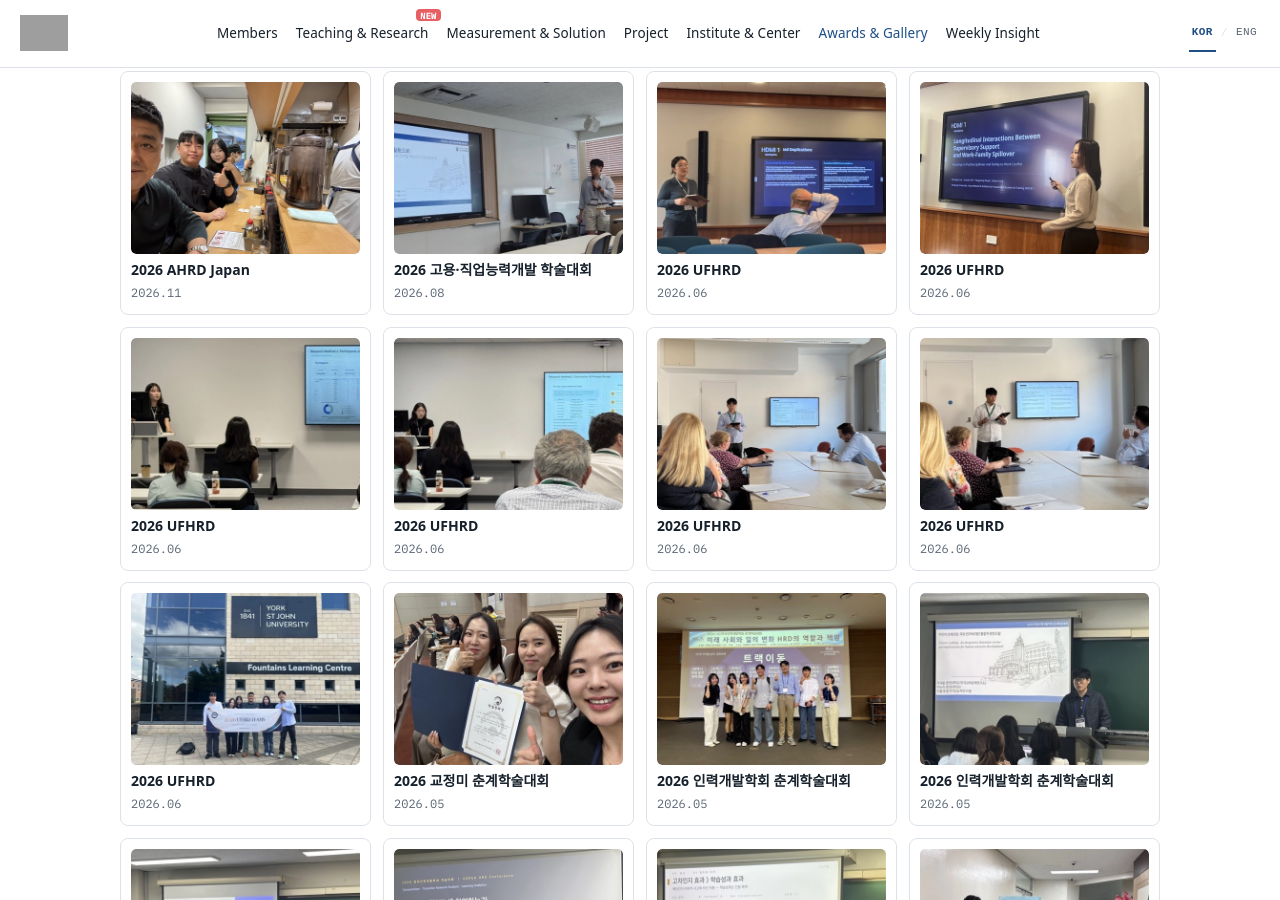
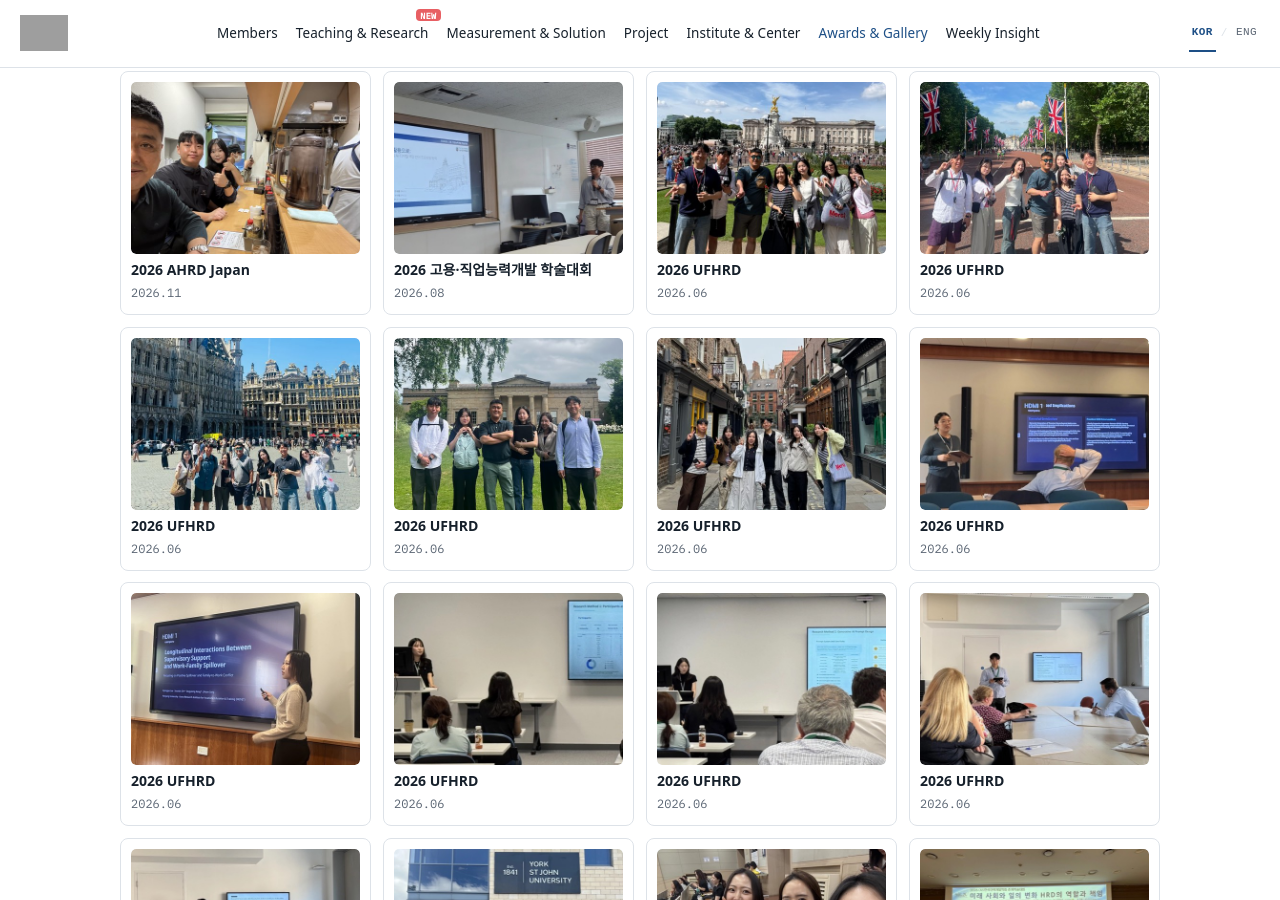
Before and after one commit to drsprolab/drsprolab.github.io, a Jekyll site: the page built from highlights.md, in a window 1280 px wide and 900 px high, scrolled down 2463 px. Built offline with Jekyll 4.4.1, drawn with Linux system fonts in a browser that asks for light colours; some web fonts are replaced; grey boxes are pictures that could not be loaded.

Commit message:
Gallery: 2026 UFHRD 사진 5장 추가(NEW 표시 없음)
Co-Authored-By: Claude Sonnet 5.5 <noreply@anthropic.com>

```diff
--- a/_data/gallery.yml
+++ b/_data/gallery.yml
@@ -40,6 +40,26 @@ conferences:
     year: 2026
     month: 8
     image: "conferences-960794e05f.jpg"
+  - title: "2026 UFHRD"
+    year: 2026
+    month: 6
+    image: "conferences-4e21bc6fcf.jpg"
+  - title: "2026 UFHRD"
+    year: 2026
+    month: 6
+    image: "conferences-03c1a48acc.jpg"
+  - title: "2026 UFHRD"
+    year: 2026
+    month: 6
+    image: "conferences-310ffad6ea.jpg"
+  - title: "2026 UFHRD"
+    year: 2026
+    month: 6
+    image: "conferences-d9fe742e38.jpg"
+  - title: "2026 UFHRD"
+    year: 2026
+    month: 6
+    image: "conferences-21a765e722.jpg"
   - title: "2026 UFHRD"
     year: 2026
     month: 6
```
Also changed, not shown: assets/images/gallery/conferences-03c1a48acc.jpg (added), assets/images/gallery/conferences-21a765e722.jpg (added), assets/images/gallery/conferences-310ffad6ea.jpg (added), assets/images/gallery/conferences-4e21bc6fcf.jpg (added), assets/images/gallery/conferences-d9fe742e38.jpg (added).
